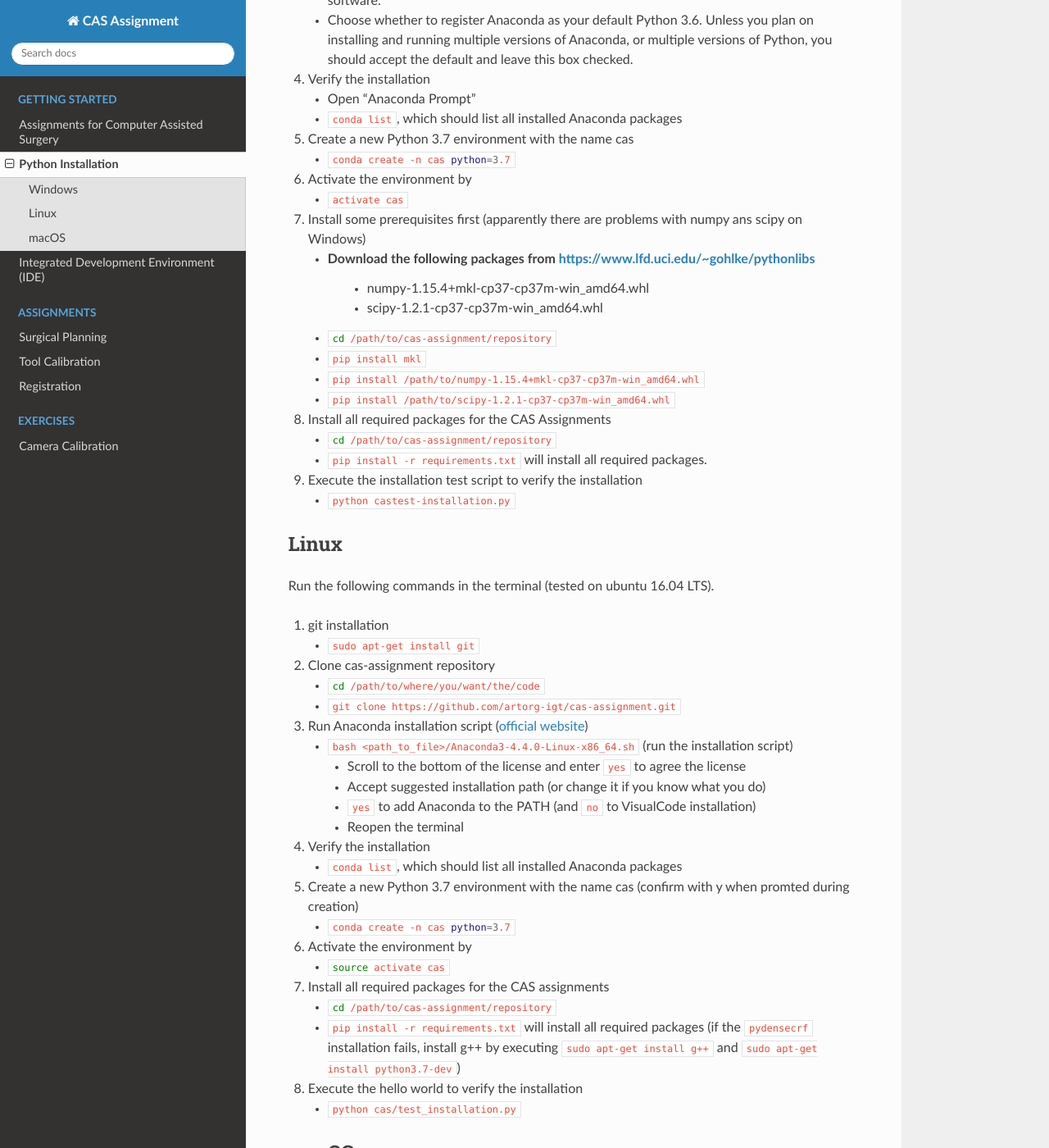
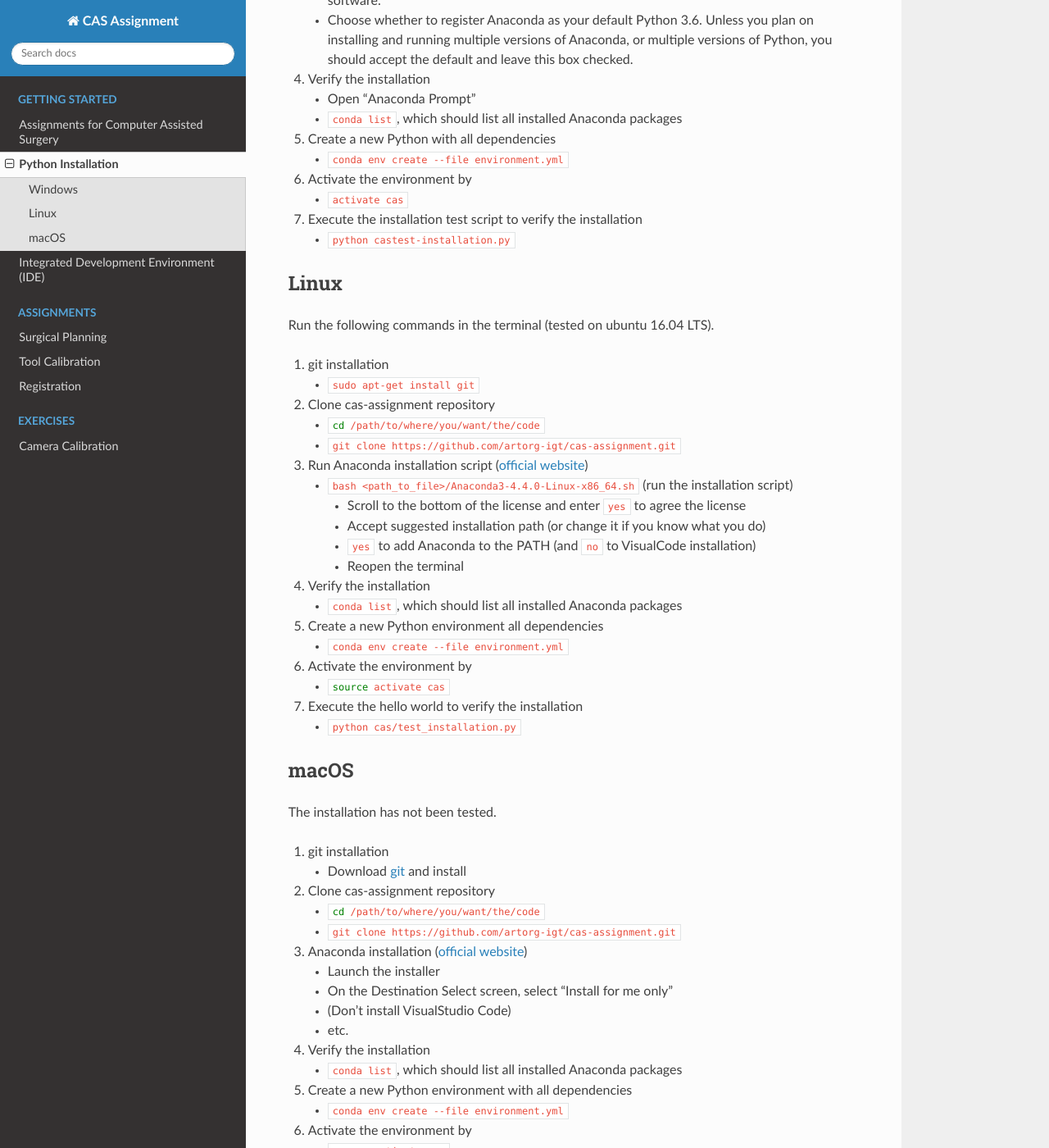
Before and after one commit to persmed/cas-assignment, a Sphinx documentation site: the page built from docs/installation.python.rst, in a window 1280 px wide and 1400 px high, scrolled down 709 px. Shown: the whole window at 82% size. Built offline with Sphinx 7.4.7 and the Read the Docs theme 2.0.0, drawn with Linux system fonts in a browser that asks for light colours; some of the changed text lies outside the part shown.

Commit message:
updated installation instructions, due to problems with numpy on windows

```diff
--- a/docs/installation.python.rst
+++ b/docs/installation.python.rst
@@ -35,28 +35,13 @@ The installation has been tested on Windows 10.
    - Open "Anaconda Prompt"
    - :bash:`conda list`, which should list all installed Anaconda packages
 
-#. Create a new Python 3.7 environment with the name cas
+#. Create a new Python with all dependencies
 
-   - :bash:`conda create -n cas python=3.7`
+   - :bash:`conda env create --file environment.yml`
 
 #. Activate the environment by
 
    - :bash:`activate cas`
-
-#. Install some prerequisites first (apparently there are problems with numpy ans scipy on Windows)
-
-   - Download the following packages from https://www.lfd.uci.edu/~gohlke/pythonlibs
-      - numpy‑1.15.4+mkl‑cp37‑cp37m‑win_amd64.whl
-      - scipy‑1.2.1‑cp37‑cp37m‑win_amd64.whl
-   - :bash:`cd /path/to/cas-assignment/repository`
-   - :bash:`pip install mkl`
-   - :bash:`pip install /path/to/numpy‑1.15.4+mkl‑cp37‑cp37m‑win_amd64.whl`
-   - :bash:`pip install /path/to/scipy‑1.2.1‑cp37‑cp37m‑win_amd64.whl`
-
-#. Install all required packages for the CAS Assignments
-
-   - :bash:`cd /path/to/cas-assignment/repository`
-   - :bash:`pip install -r requirements.txt` will install all required packages.
 
 #. Execute the installation test script to verify the installation
 
@@ -88,18 +73,13 @@ Run the following commands in the terminal (tested on ubuntu 16.04 LTS).
 
    - :bash:`conda list`, which should list all installed Anaconda packages
 
-#. Create a new Python 3.7 environment with the name cas (confirm with y when promted during creation)
+#. Create a new Python environment all dependencies
 
-   - :bash:`conda create -n cas python=3.7`
+   - :bash:`conda env create --file environment.yml`
 
 #. Activate the environment by
 
    - :bash:`source activate cas`
-
-#. Install all required packages for the CAS assignments
-
-   - :bash:`cd /path/to/cas-assignment/repository`
-   - :bash:`pip install -r requirements.txt` will install all required packages (if the ``pydensecrf`` installation fails, install g++ by executing ``sudo apt-get install g++`` and ``sudo apt-get install python3.7-dev``)
 
 #. Execute the hello world to verify the installation
 
@@ -130,19 +110,14 @@ The installation has not been tested.
 
    - :bash:`conda list`, which should list all installed Anaconda packages
 
-#. Create a new Python 3.7 environment with the name cas
+#. Create a new Python environment with all dependencies
 
-   - :bash:`conda create -n cas python=3.7`
+   - :bash:`conda env create --file environment.yml`
 
 #. Activate the environment by
 
    - :bash:`source activate cas`
 
-#. Install all required packages for the CAS Assignments
-
-   - :bash:`cd /path/to/cas-assignment/repository`
-   - :bash:`pip install -r requirements.txt` will install all required packages
-
 #. Execute the hello world to verify the installation
 
    - :bash:`python cas/test_installation.py`
```
Also changed, not shown: environment.yml (added, +18 -0 lines), requirements.txt (deleted, +0 -16 lines), 1 other file.
